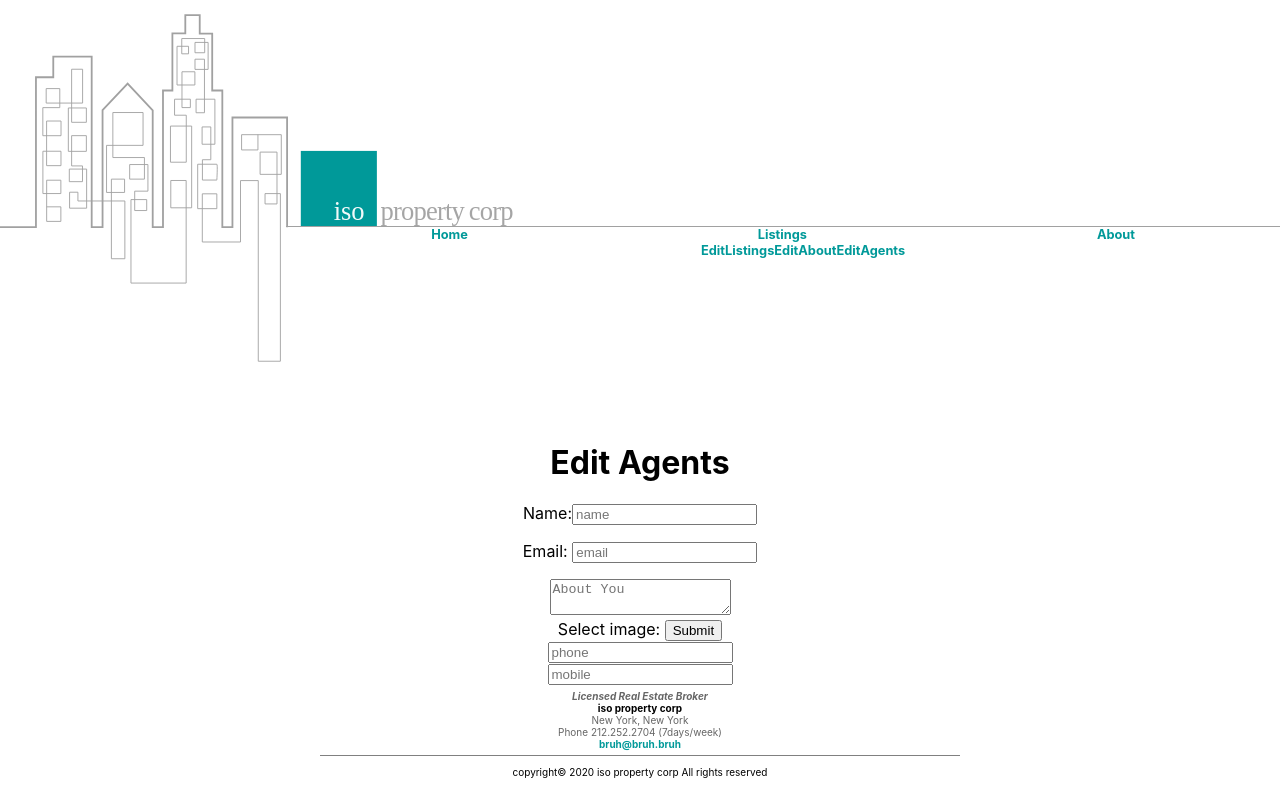
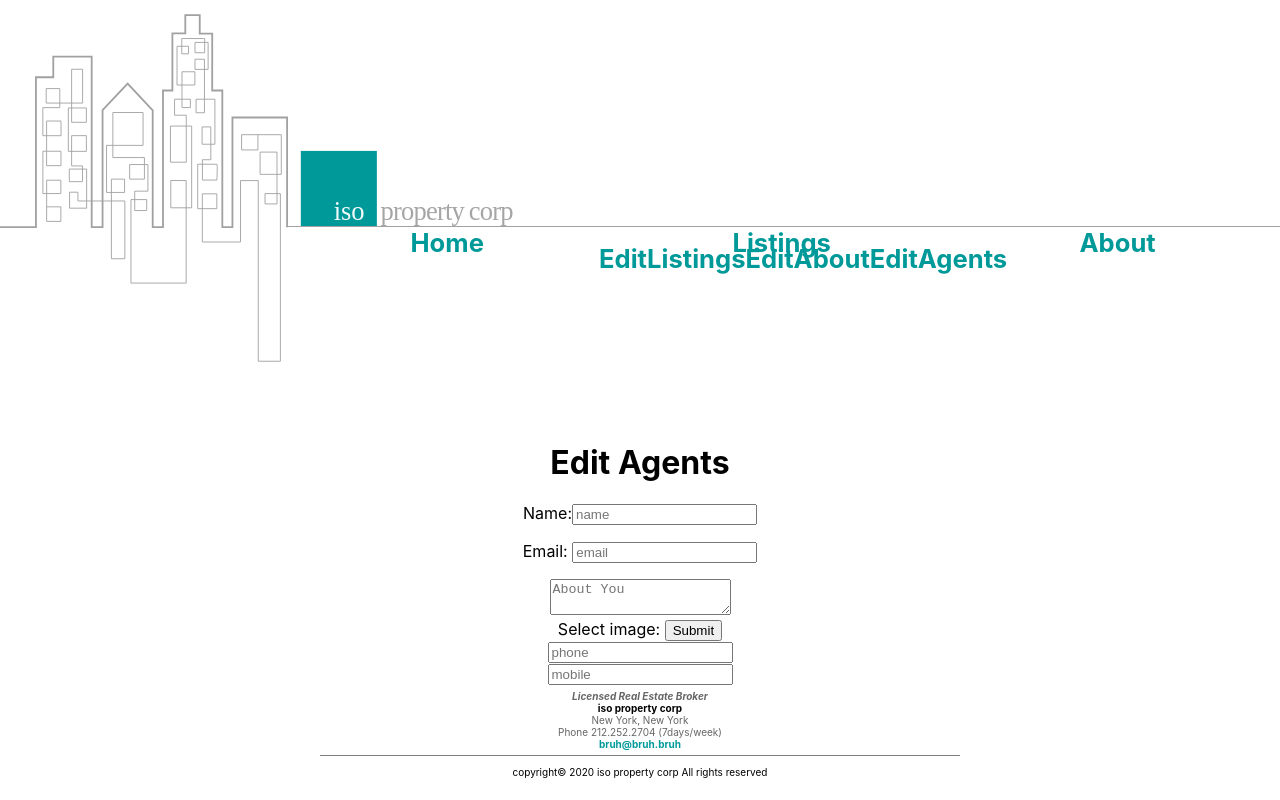
Before and after one commit to samuel-weinstein-cs/isoproperty, a React (Create React App) app: page /edit-agents in a window 1280 px wide. Built offline with nearby package versions, Linux system fonts and the light colour scheme.

Commit message:
add image as link

```diff
--- a/src/App.css
+++ b/src/App.css
@@ -14,11 +14,12 @@
 .header {
   text-align: left;
   position: relative;
+  overflow: hidden;
 }
 
 .header-link {
   list-style-type: none;
-  font-size: 1vw;
+  font-size: 2vw;
 }
 
 
--- a/src/components/Header.js
+++ b/src/components/Header.js
@@ -6,11 +6,15 @@ import headerImage from "../images/iso_header_combined_vectorized.svg"
 function Header() {
   return (
     <div className="header">
-      <img
-        className="isoprop-logo"
-        src={headerImage}
-        alt="logo"
-      />
+      <Link to="/" style={{
+          outline:"none"
+        }}>
+        <img
+          className="isoprop-logo"
+          src={headerImage}
+          alt="logo"
+        />
+      </Link>
       <nav className="header-nav">
         <ul className="nav-list">
           <li className="header-link">
```
